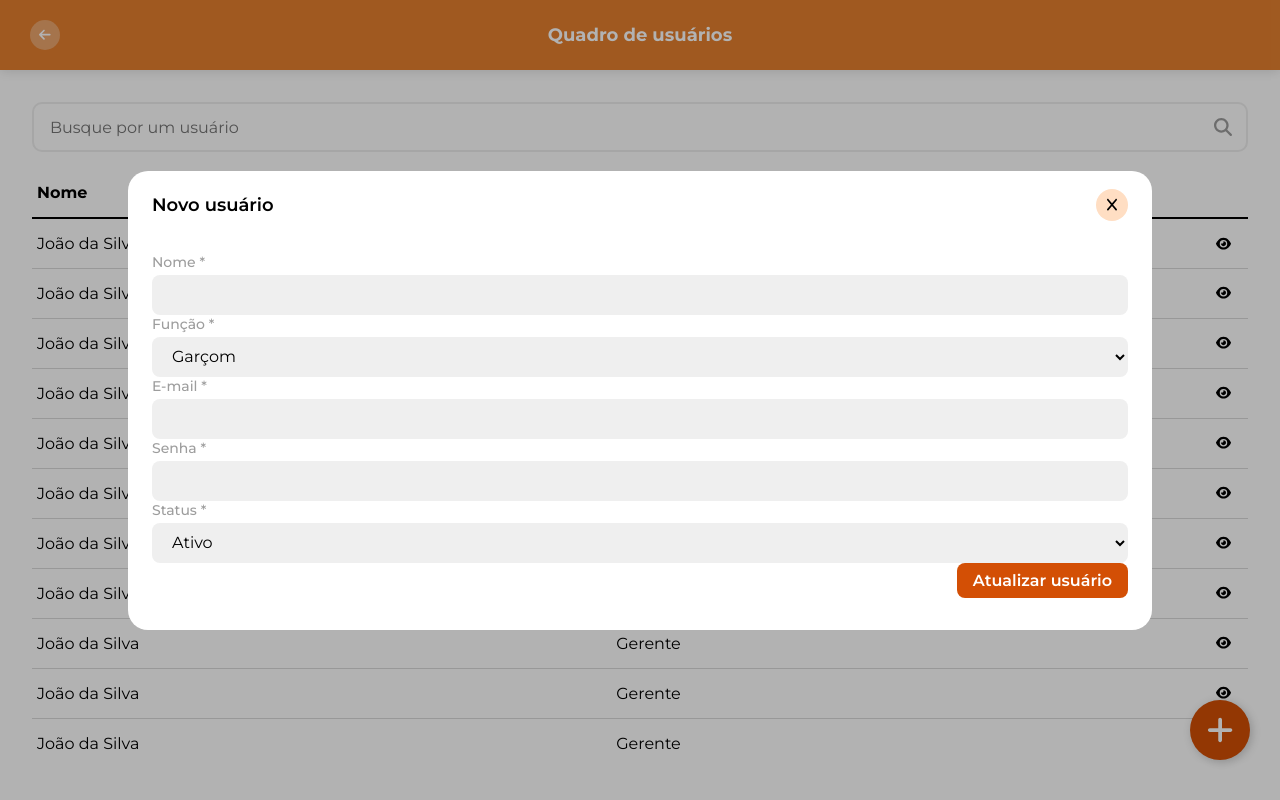
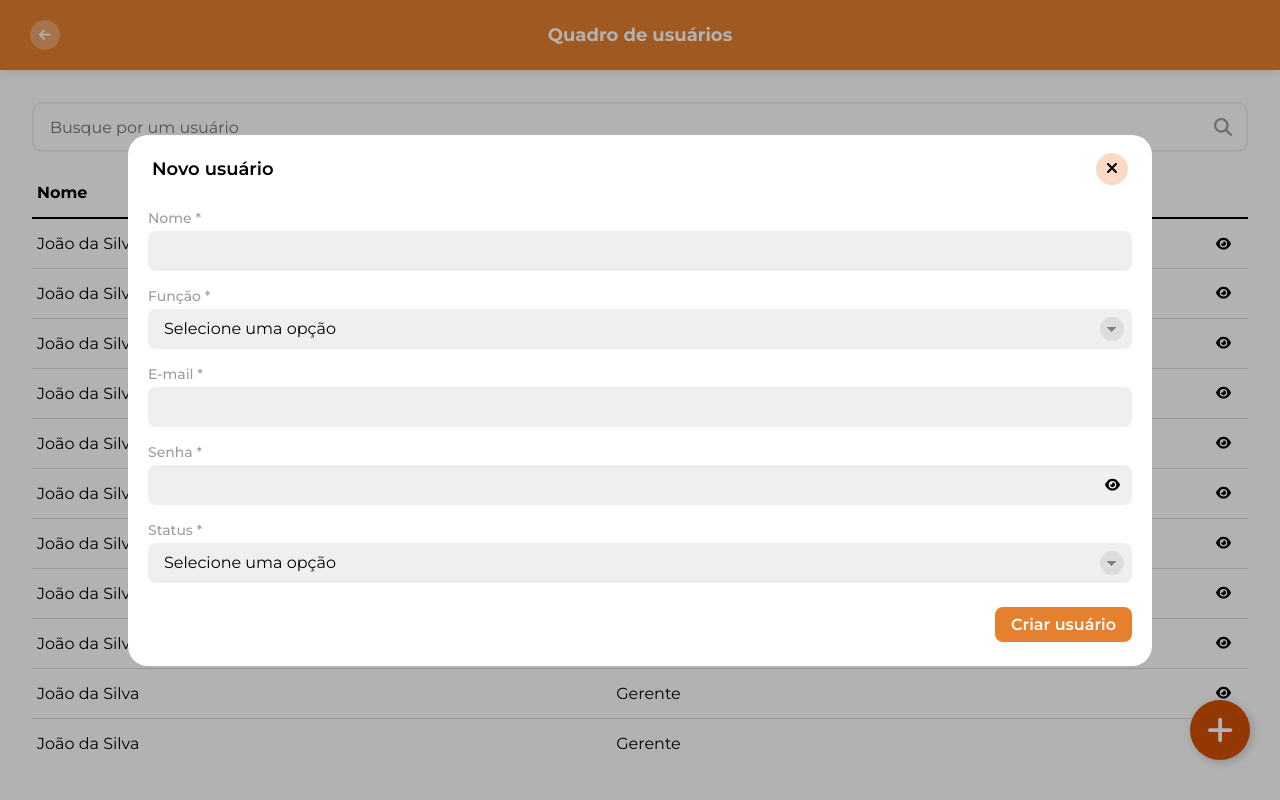
Before and after one commit to Calebe-Fernandes/sistema-de-comandas, a React (Create React App) app in the folder frontend/: page /adm/quadro_de_usuarios in a window 1280 px wide. Both pictures are taken after a click on the button 1220 px from the left and 730 px from the top of the page. Built offline with nearby package versions, Linux system fonts and the light colour scheme.

Commit message:
Tela Quadro de Usuários - Ajustes de estilização do componente de modal - Ajustes de estilização do select - Ajuste da scrollbar dos modais

```diff
--- a/frontend/src/components/Modal/index.tsx
+++ b/frontend/src/components/Modal/index.tsx
@@ -1,7 +1,7 @@
 import React from "react";
 
 import { FontAwesomeIcon } from "@fortawesome/react-fontawesome";
-import { faX } from "@fortawesome/free-solid-svg-icons"
+import { faXmark } from "@fortawesome/free-solid-svg-icons"
 
 import "./styles.scss";
 import { ReactJSXElement } from "@emotion/react/types/jsx-namespace";
@@ -20,7 +20,7 @@ const ModalComponent: React.FC<Props> = ({ historic, headerTitle, closeModal, co
         <div className={`modal-header ${historic ? "historic-header" : "common-header"}`}>
           <p>{ headerTitle }</p>
           <button onClick={closeModal}>
-            <FontAwesomeIcon icon={faX} className="icon-close-modal" />
+            <FontAwesomeIcon icon={faXmark} className="icon-close-modal" />
           </button>
         </div>
         <div className="modal-content-wrapper">
--- a/frontend/src/components/Modal/styles.scss
+++ b/frontend/src/components/Modal/styles.scss
@@ -16,7 +16,9 @@
     max-height: 80%;
     width: 80%;
     border-radius: 20px;
-    overflow-y: auto;
+    display: flex;
+    flex-direction: column;
+    overflow: hidden;
 
     .modal-header {
       display: flex;
@@ -30,17 +32,21 @@
       }
 
       button {
-        background-color: #ffdec3;
+        background-color: var(--light-orange);
         border-radius: 50px;
         height: 32px;
         width: 32px;
         min-width: 32px;
       }
+
+      .icon-close-modal {
+        font-size: 16px;
+      }
     }
 
     .historic-header {
       padding: 18px 24px;
-      background-color: #F2BE95;
+      background-color: var(--medium-light-orange);
     }
 
     .common-header {
@@ -48,7 +54,10 @@
     }
 
     .modal-content-wrapper {
-      padding: 32px 24px;
+      padding: 24px 0;
+      display: flex;
+      flex-direction: column;
+      overflow-y: auto;
     }
   }
 }
--- a/frontend/src/index.scss
+++ b/frontend/src/index.scss
@@ -175,6 +175,38 @@ input[type=checkbox] {
     border: none;
     background-color: #EFEFEF;
     font-size: 16px;
+
+    option:disabled {
+      font-size: 14px;
+    }
+  }
+
+  select {
+    /* reset */
+    margin: 0;
+    -webkit-box-sizing: border-box;
+    -moz-box-sizing: border-box;
+    box-sizing: border-box;
+    -webkit-appearance: none;
+    -moz-appearance: none;
+
+    padding-right: 36px;
+  }
+
+  select.round {
+    background-image:
+      linear-gradient(45deg, transparent 50%, gray 50%),
+      linear-gradient(135deg, gray 50%, transparent 50%),
+      radial-gradient(#ddd 70%, transparent 72%);
+    background-position:
+      calc(100% - 20px) calc(1em + 2px),
+      calc(100% - 15px) calc(1em + 2px),
+      calc(100% - .5em) .5em;
+    background-size:
+      5px 5px,
+      5px 5px,
+      1.5em 1.5em;
+    background-repeat: no-repeat;
   }
 }
 
--- a/frontend/src/pages/QuadroUsuarios/components/ModalNovoUsuario/index.tsx
+++ b/frontend/src/pages/QuadroUsuarios/components/ModalNovoUsuario/index.tsx
@@ -1,19 +1,50 @@
-import React from "react";
+import React, { useState } from "react";
+
+import { FontAwesomeIcon } from "@fortawesome/react-fontawesome";
+import { faEye, faEyeSlash } from "@fortawesome/free-solid-svg-icons";
 
 import "./styles.scss";
 
 const ModalNovoUsuario: React.FC = () => {
+  const [passwordVisibility, setPasswordVisibility] = useState<boolean>(false);
+  const [userName, setUserName] = useState<string>("");
+  const [userRole, setUserRole] = useState<string>("");
+  const [userEmail, setUserEmail] = useState<string>("");
+  const [userPassword, setUserPassword] = useState<string>("");
+  const [userStatus, setUserStatus] = useState<string>("");
+
+  var userForm = {
+    "name": userName,
+    "role": userRole,
+    "email": userEmail,
+    "password": userPassword,
+    "status": userStatus,
+  }
+
+  function updateUser() {
+    console.log(userForm);
+  }
+
   return (
     <div className="modal-novo-usuario">
       <div className="form-wrapper">
         <div className="form-field">
           <label>Nome *</label>
-          <input type="text"/>
+          <input
+            type="text"
+            onChange={(e) => setUserName(e.target.value)}
+            required
+          />
         </div>
 
         <div className="form-field">
           <label>Função *</label>
-          <select>
+          <select
+            onChange={(e) => setUserRole(e.target.value)}
+            className="round"
+            defaultValue="disabled"
+          >
+            <option disabled value="disabled">Selecione uma opção</option>
             <option value="waiter">Garçom</option>
             <option value="cashier">Caixa</option>
             <option value="manager">Gerente</option>
@@ -22,24 +53,51 @@ const ModalNovoUsuario: React.FC = () => {
 
         <div className="form-field">
           <label>E-mail *</label>
-          <input type="email"/>
+          <input
+            type="email"
+            onChange={(e) => setUserEmail(e.target.value)}
+          />
         </div>
 
         <div className="form-field">
           <label>Senha *</label>
-          <input type="password"/>
+
+          <div className="password-input">
+            <input
+              type={passwordVisibility ? "text" : "password"}
+              onChange={(e) => setUserPassword(e.target.value)}
+            />
+
+            <button onClick={() => setPasswordVisibility(!passwordVisibility)}>
+              {
+                passwordVisibility  ?
+                <FontAwesomeIcon icon={faEyeSlash} />
+                : <FontAwesomeIcon icon={faEye} />
+              }
+            </button>
+          </div>
         </div>
 
         <div className="form-field">
           <label>Status *</label>
-          <select>
+          <select
+            onChange={(e) => setUserStatus(e.target.value)}
+            className="round"
+            defaultValue="disabled"
+          >
+            <option disabled value="disabled">Selecione uma opção</option>
             <option value="active">Ativo</option>
             <option value="inactive">Inativo</option>
           </select>
         </div>
       </div>
 
-      <button>Atualizar usuário</button>
+      <button
+        className="main-button"
+        onClick={updateUser}
+      >
+        Criar usuário
+      </button>
     </div>
   )
 }
--- a/frontend/src/pages/QuadroUsuarios/components/ModalNovoUsuario/styles.scss
+++ b/frontend/src/pages/QuadroUsuarios/components/ModalNovoUsuario/styles.scss
@@ -1,14 +1,51 @@
 .modal-novo-usuario {
   display: flex;
   flex-direction: column;
+  overflow-y: auto;
 
-  button {
-    background-color: #D34F05;
+  .form-wrapper {
+    display: flex;
+    flex-direction: column;
+    gap: 16px;
+    overflow-y: auto;
+    padding: 0 20px;
+
+    .password-input {
+      position: relative;
+
+      input {
+        width: 100%;
+        padding-right: 40px;
+      }
+
+      button {
+        position: absolute;
+        right: 0;
+        top: 50%;
+        margin-top: -12px;
+        height: 24px;
+        width: 24px;
+        margin-right: 8px;
+        border-radius: 8px;
+      }
+    }
+  }
+
+  .main-button {
+    background-color: var(--regular-orange);;
     color: white;
     padding: 8px 16px;
     border-radius: 8px;
     align-self: self-end;
     font-weight: 600;
     font-size: 16px;
+    margin: 24px 20px 0;
+  }
+
+  .main-button:disabled,
+  .main-button[disabled]{
+    background-color: #cccccc;
+    color: #666666;
+    cursor: not-allowed;
   }
 }
--- a/frontend/src/pages/QuadroUsuarios/components/ModalUsuario/index.tsx
+++ b/frontend/src/pages/QuadroUsuarios/components/ModalUsuario/index.tsx
@@ -1,8 +1,9 @@
 import React, { useEffect, useState } from "react";
 
-import "./styles.scss"
 import { FontAwesomeIcon } from "@fortawesome/react-fontawesome";
 import { faEye, faEyeSlash } from "@fortawesome/free-solid-svg-icons";
+
+import "./styles.scss";
 
 interface User {
   [name: string]: string;
@@ -80,11 +81,11 @@ const ModalUsuario: React.FC<Props> = ({user}) => {
 
   return (
     <div className="modal-usuario">
+      <div className="user-info">
         <div className="form-wrapper">
           <div className="form-field">
             <label>Nome *</label>
             <input
-            id="user-name"
               type="text"
               defaultValue={user.name}
               onChange={(e) => checkChanges(e.target.value, "name")}
@@ -94,7 +95,6 @@ const ModalUsuario: React.FC<Props> = ({user}) => {
           <div className="form-field">
             <label>Função *</label>
             <select
-            id="user-role"
               defaultValue={user.role}
               onChange={(e) => checkChanges(e.target.value, "role")}
             >
@@ -107,7 +107,6 @@ const ModalUsuario: React.FC<Props> = ({user}) => {
           <div className="form-field">
             <label>E-mail *</label>
             <input
-            id="user-email"
               type="email"
               defaultValue={user.email}
               onChange={(e) => checkChanges(e.target.value, "email")}
@@ -119,7 +118,6 @@ const ModalUsuario: React.FC<Props> = ({user}) => {
 
             <div className="password-input">
               <input
-              id="user-password"
                 type={passwordVisibility ? "text" : "password"}
                 defaultValue={user.password}
                 onChange={(e) => checkChanges(e.target.value, "password")}
@@ -138,7 +136,6 @@ const ModalUsuario: React.FC<Props> = ({user}) => {
           <div className="form-field">
             <label>Status *</label>
             <select
-            id="user-status"
               defaultValue={user.status}
               onChange={(e) => checkChanges(e.target.value, "status")}
             >
@@ -155,6 +152,7 @@ const ModalUsuario: React.FC<Props> = ({user}) => {
           <p>Cadastrado em {user.created}.</p>
           <p>Última atualização em {user.lastEdited}.</p>
         </div>
+      </div>
 
       <button
         disabled={fieldsChanged.length==0}
--- a/frontend/src/pages/QuadroUsuarios/components/ModalUsuario/styles.scss
+++ b/frontend/src/pages/QuadroUsuarios/components/ModalUsuario/styles.scss
@@ -1,6 +1,13 @@
 .modal-usuario {
   display: flex;
   flex-direction: column;
+  overflow-y: auto;
+
+  .user-info {
+    display: flex;
+    flex-direction: column;
+    overflow-y: auto;
+    padding: 0 20px;
 
     .form-wrapper {
       display: flex;
@@ -35,8 +42,6 @@
     }
 
     .historic-section{
-    margin-bottom: 32px;
-
       h4 {
         font-size: 16px;
         font-weight: 600;
@@ -52,15 +57,17 @@
         margin-bottom: 8px;
       }
     }
+  }
 
   .main-button {
-    background-color: #D34F05;
+    background-color: var(--regular-orange);;
     color: white;
     padding: 8px 16px;
     border-radius: 8px;
     align-self: self-end;
     font-weight: 600;
     font-size: 16px;
+    margin: 24px 20px 0;
   }
 
   .main-button:disabled,
```
Lines whose indentation alone changed are shown as unchanged.
